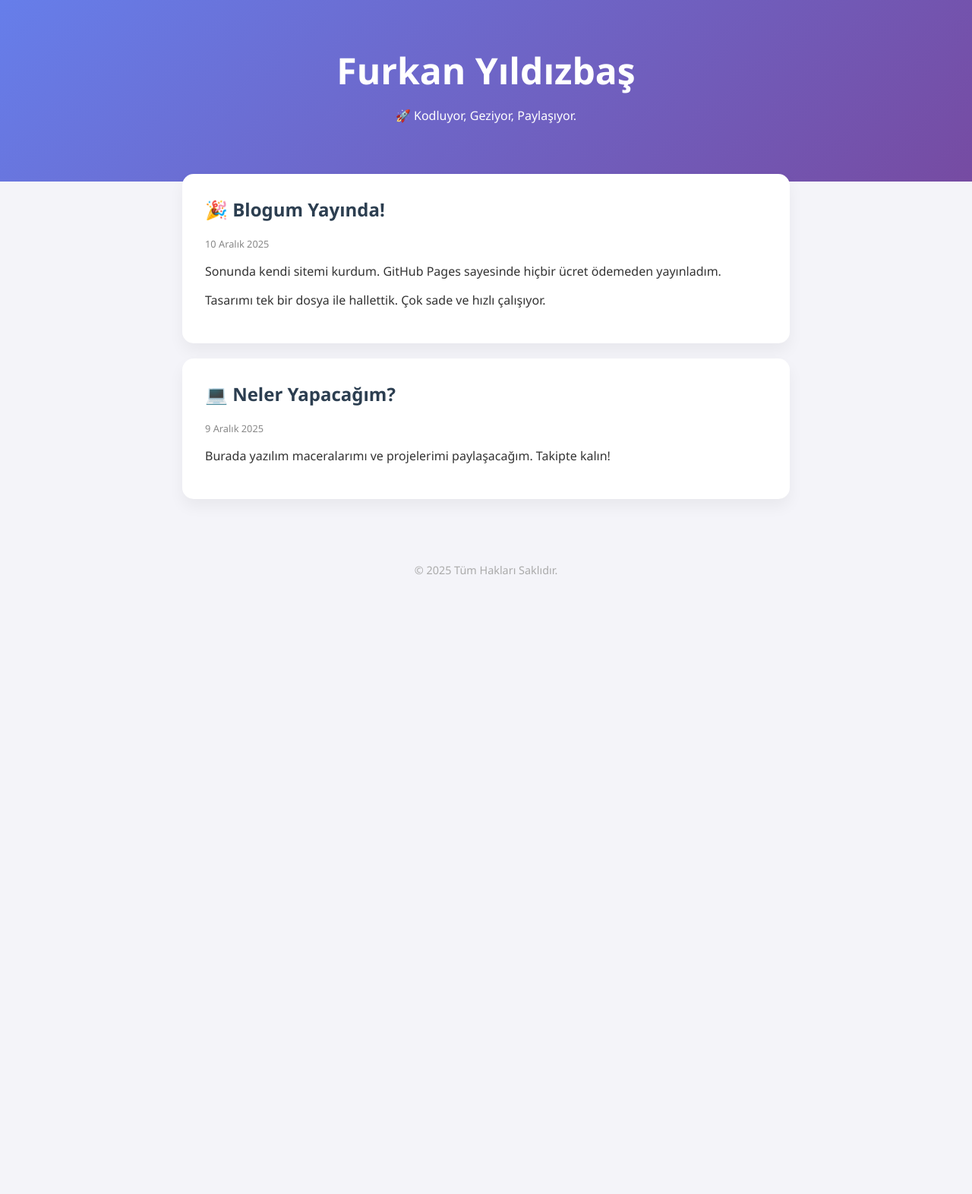
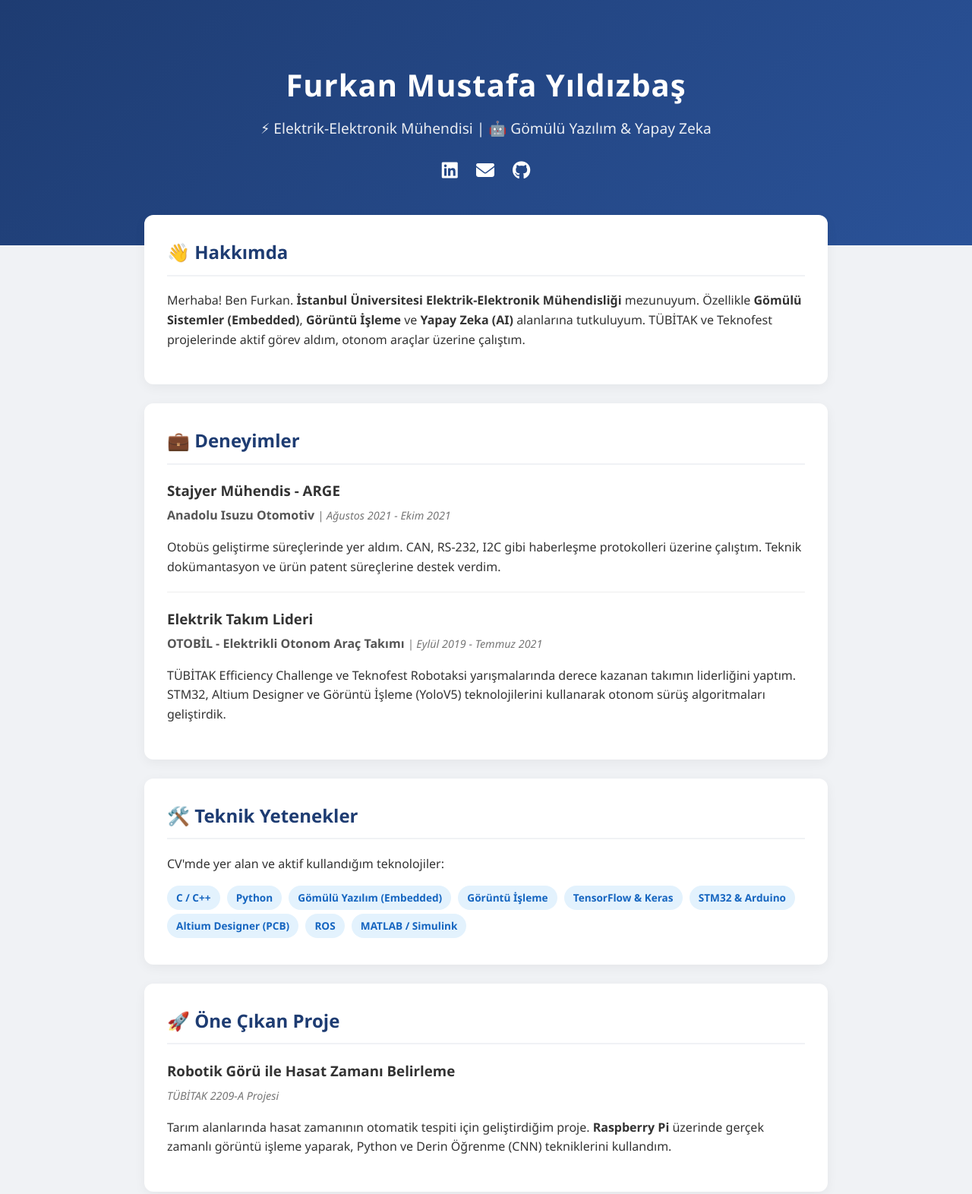
Before and after one commit to furkanybs1/furkanybs1.github.io, a plain HTML site: page index.html in a window 1280 px wide. Shown: the top 1572 px of the page at 76% size. Before the commit the page ends 805 px from the top, so only its background shows below. Drawn offline with Linux system fonts and the light colour scheme.

Commit message:
Update personal blog details and styling

```diff
--- a/index.html
+++ b/index.html
@@ -3,44 +3,160 @@
 <head>
     <meta charset="UTF-8">
     <meta name="viewport" content="width=device-width, initial-scale=1.0">
-    <title>Furkan'ın Blogu</title>
+    <title>Furkan Mustafa Yıldızbaş | Kişisel Blog & Portfolyo</title>
+    <link rel="stylesheet" href="https://cdnjs.cloudflare.com/ajax/libs/font-awesome/6.4.0/css/all.min.css">
     <style>
-        body { font-family: 'Segoe UI', sans-serif; margin: 0; background: #f4f4f9; color: #333; }
-        header { background: linear-gradient(135deg, #667eea, #764ba2); color: white; padding: 60px 20px; text-align: center; }
-        header h1 { margin: 0; font-size: 3rem; }
-        .container { max-width: 800px; margin: -30px auto 0; padding: 20px; }
-        .card { background: white; padding: 30px; margin-bottom: 20px; border-radius: 15px; box-shadow: 0 10px 20px rgba(0,0,0,0.05); }
-        .card:hover { transform: translateY(-5px); transition: 0.3s; }
-        h2 { color: #2c3e50; margin-top: 0; }
-        .date { color: #888; font-size: 0.8rem; display: block; margin-bottom: 10px; }
-        a { color: #764ba2; text-decoration: none; font-weight: bold; }
-        footer { text-align: center; padding: 30px; color: #aaa; font-size: 0.9rem; }
+        /* --- GENEL AYARLAR --- */
+        body {
+            font-family: 'Segoe UI', Tahoma, Geneva, Verdana, sans-serif;
+            margin: 0;
+            padding: 0;
+            background-color: #f0f2f5;
+            color: #333;
+            line-height: 1.6;
+        }
+
+        /* --- HEADER (ÜST KISIM) --- */
+        header {
+            background: linear-gradient(135deg, #1e3c72 0%, #2a5298 100%); /* Mühendis mavisi tonları */
+            color: white;
+            padding: 80px 20px;
+            text-align: center;
+        }
+        header h1 { margin: 0; font-size: 2.5rem; letter-spacing: 1px; }
+        header p { font-size: 1.2rem; opacity: 0.9; margin-top: 10px; font-weight: 300; }
+        .social-icons a {
+            color: white;
+            font-size: 1.5rem;
+            margin: 0 10px;
+            text-decoration: none;
+            transition: 0.3s;
+        }
+        .social-icons a:hover { color: #ffcc00; transform: scale(1.2); }
+
+        /* --- İÇERİK KUTUSU --- */
+        .container {
+            max-width: 900px;
+            margin: -40px auto 40px; /* Header'ın içine girsin */
+            padding: 0 20px;
+        }
+
+        /* --- KART TASARIMI --- */
+        .card {
+            background: white;
+            border-radius: 12px;
+            padding: 30px;
+            margin-bottom: 25px;
+            box-shadow: 0 4px 15px rgba(0,0,0,0.05);
+            transition: transform 0.3s ease;
+        }
+        .card:hover { transform: translateY(-5px); box-shadow: 0 8px 25px rgba(0,0,0,0.1); }
+
+        /* --- BAŞLIKLAR VE ETİKETLER --- */
+        h2 { color: #1e3c72; border-bottom: 2px solid #f0f2f5; padding-bottom: 10px; margin-top: 0; }
+        h3 { color: #333; margin-bottom: 5px; }
+
+        .tag {
+            display: inline-block;
+            background: #e3f2fd;
+            color: #1565c0;
+            padding: 5px 12px;
+            border-radius: 20px;
+            font-size: 0.85rem;
+            font-weight: bold;
+            margin-right: 5px;
+            margin-bottom: 5px;
+        }
+
+        .date { color: #777; font-size: 0.9rem; font-style: italic; }
+        .company { font-weight: bold; color: #555; }
+
+        /* --- FOOTER --- */
+        footer { text-align: center; padding: 40px; color: #777; font-size: 0.9rem; border-top: 1px solid #ddd; }
+        footer a { color: #1e3c72; text-decoration: none; font-weight: bold; }
+
     </style>
 </head>
 <body>
 
     <header>
-        <h1>Furkan Yıldızbaş</h1>
-        <p>🚀 Kodluyor, Geziyor, Paylaşıyor.</p>
+        <h1>Furkan Mustafa Yıldızbaş</h1>
+        <p>⚡ Elektrik-Elektronik Mühendisi | 🤖 Gömülü Yazılım & Yapay Zeka</p>
+
+        <div class="social-icons" style="margin-top: 20px;">
+            <a href="https://linkedin.com/in/furkan-mustafa-yildizbas/" target="_blank"><i class="fab fa-linkedin"></i></a>
+            <a href="mailto:furkanyildizbas1@gmail.com"><i class="fas fa-envelope"></i></a>
+            <a href="https://github.com/furkanybs1" target="_blank"><i class="fab fa-github"></i></a>
+        </div>
     </header>
 
     <div class="container">
+
         <article class="card">
-            <h2>🎉 Blogum Yayında!</h2>
-            <span class="date">10 Aralık 2025</span>
-            <p>Sonunda kendi sitemi kurdum. GitHub Pages sayesinde hiçbir ücret ödemeden yayınladım.</p>
-            <p>Tasarımı tek bir dosya ile hallettik. Çok sade ve hızlı çalışıyor.</p>
+            <h2>👋 Hakkımda</h2>
+            <p>
+                Merhaba! Ben Furkan. <strong>İstanbul Üniversitesi Elektrik-Elektronik Mühendisliği</strong> mezunuyum.
+                Özellikle <strong>Gömülü Sistemler (Embedded)</strong>, <strong>Görüntü İşleme</strong> ve <strong>Yapay Zeka (AI)</strong> alanlarına tutkuluyum.
+                TÜBİTAK ve Teknofest projelerinde aktif görev aldım, otonom araçlar üzerine çalıştım.
+            </p>
         </article>
 
         <article class="card">
-            <h2>💻 Neler Yapacağım?</h2>
-            <span class="date">9 Aralık 2025</span>
-            <p>Burada yazılım maceralarımı ve projelerimi paylaşacağım. Takipte kalın!</p>
+            <h2>💼 Deneyimler</h2>
+
+            <div style="margin-bottom: 20px;">
+                <h3>Stajyer Mühendis - ARGE</h3>
+                <span class="company">Anadolu Isuzu Otomotiv</span> <span class="date">| Ağustos 2021 - Ekim 2021</span>
+                <p>
+                    Otobüs geliştirme süreçlerinde yer aldım. CAN, RS-232, I2C gibi haberleşme protokolleri üzerine çalıştım.
+                    Teknik dokümantasyon ve ürün patent süreçlerine destek verdim.
+                </p>
+            </div>
+
+            <hr style="border: 0; border-top: 1px solid #eee; margin: 20px 0;">
+
+            <div>
+                <h3>Elektrik Takım Lideri</h3>
+                <span class="company">OTOBİL - Elektrikli Otonom Araç Takımı</span> <span class="date">| Eylül 2019 - Temmuz 2021</span>
+                <p>
+                    TÜBİTAK Efficiency Challenge ve Teknofest Robotaksi yarışmalarında derece kazanan takımın liderliğini yaptım.
+                    STM32, Altium Designer ve Görüntü İşleme (YoloV5) teknolojilerini kullanarak otonom sürüş algoritmaları geliştirdik.
+                </p>
+            </div>
         </article>
+
+        <article class="card">
+            <h2>🛠️ Teknik Yetenekler</h2>
+            <p>CV'mde yer alan ve aktif kullandığım teknolojiler:</p>
+
+            <span class="tag">C / C++</span>
+            <span class="tag">Python</span>
+            <span class="tag">Gömülü Yazılım (Embedded)</span>
+            <span class="tag">Görüntü İşleme</span>
+            <span class="tag">TensorFlow & Keras</span>
+            <span class="tag">STM32 & Arduino</span>
+            <span class="tag">Altium Designer (PCB)</span>
+            <span class="tag">ROS</span>
+            <span class="tag">MATLAB / Simulink</span>
+        </article>
+
+        <article class="card">
+            <h2>🚀 Öne Çıkan Proje</h2>
+            <h3>Robotik Görü ile Hasat Zamanı Belirleme</h3>
+            <span class="date">TÜBİTAK 2209-A Projesi</span>
+            <p>
+                Tarım alanlarında hasat zamanının otomatik tespiti için geliştirdiğim proje.
+                <strong>Raspberry Pi</strong> üzerinde gerçek zamanlı görüntü işleme yaparak, Python ve Derin Öğrenme (CNN) tekniklerini kullandım.
+            </p>
+        </article>
+
     </div>
 
     <footer>
-        <p>&copy; 2025 Tüm Hakları Saklıdır.</p>
+        <p>&copy; 2025 Furkan Mustafa Yıldızbaş</p>
+        <p>
+            <a href="mailto:furkanyildizbas1@gmail.com">Bana Ulaşın</a>
+        </p>
     </footer>
 
 </body>
```
